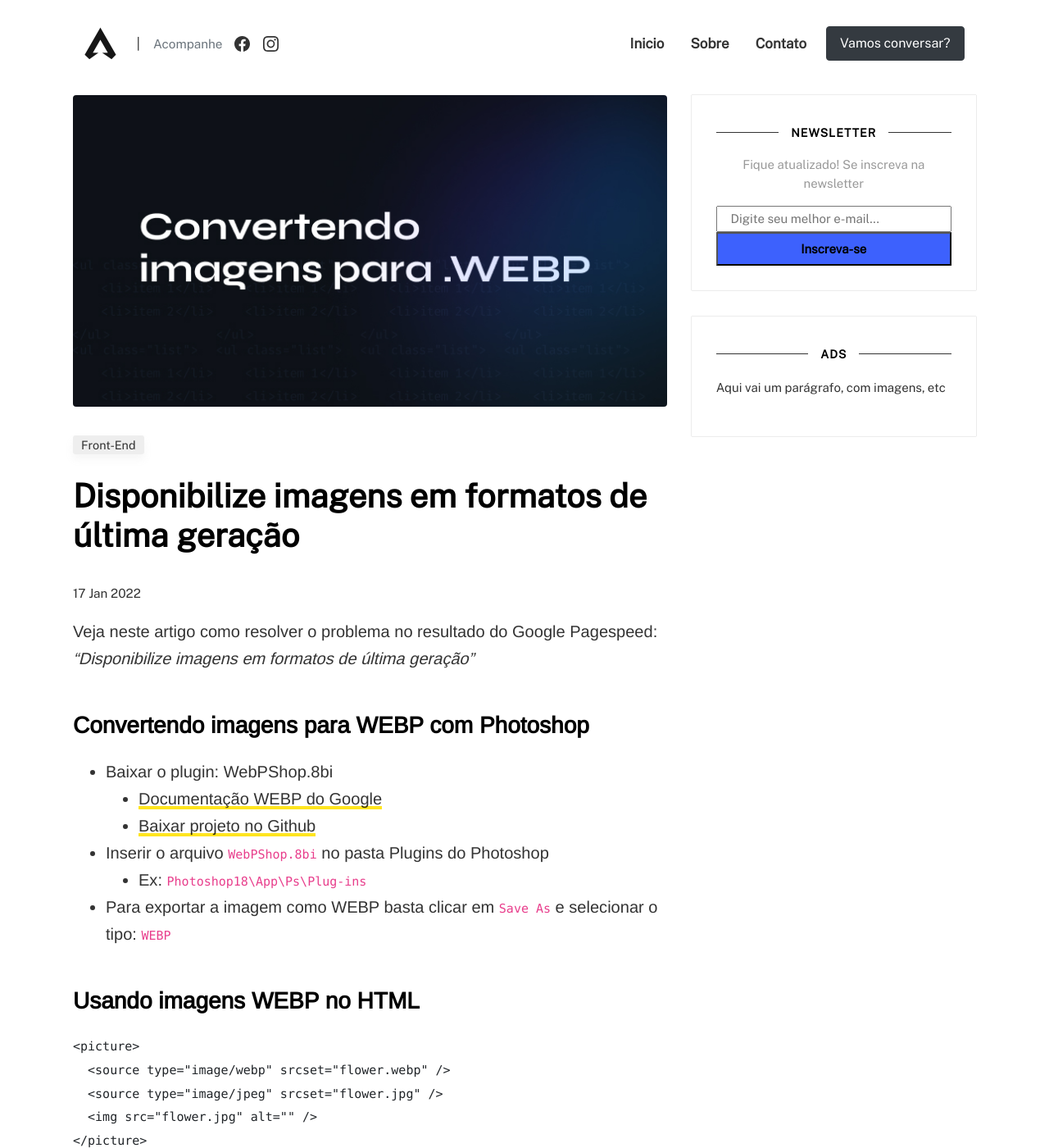
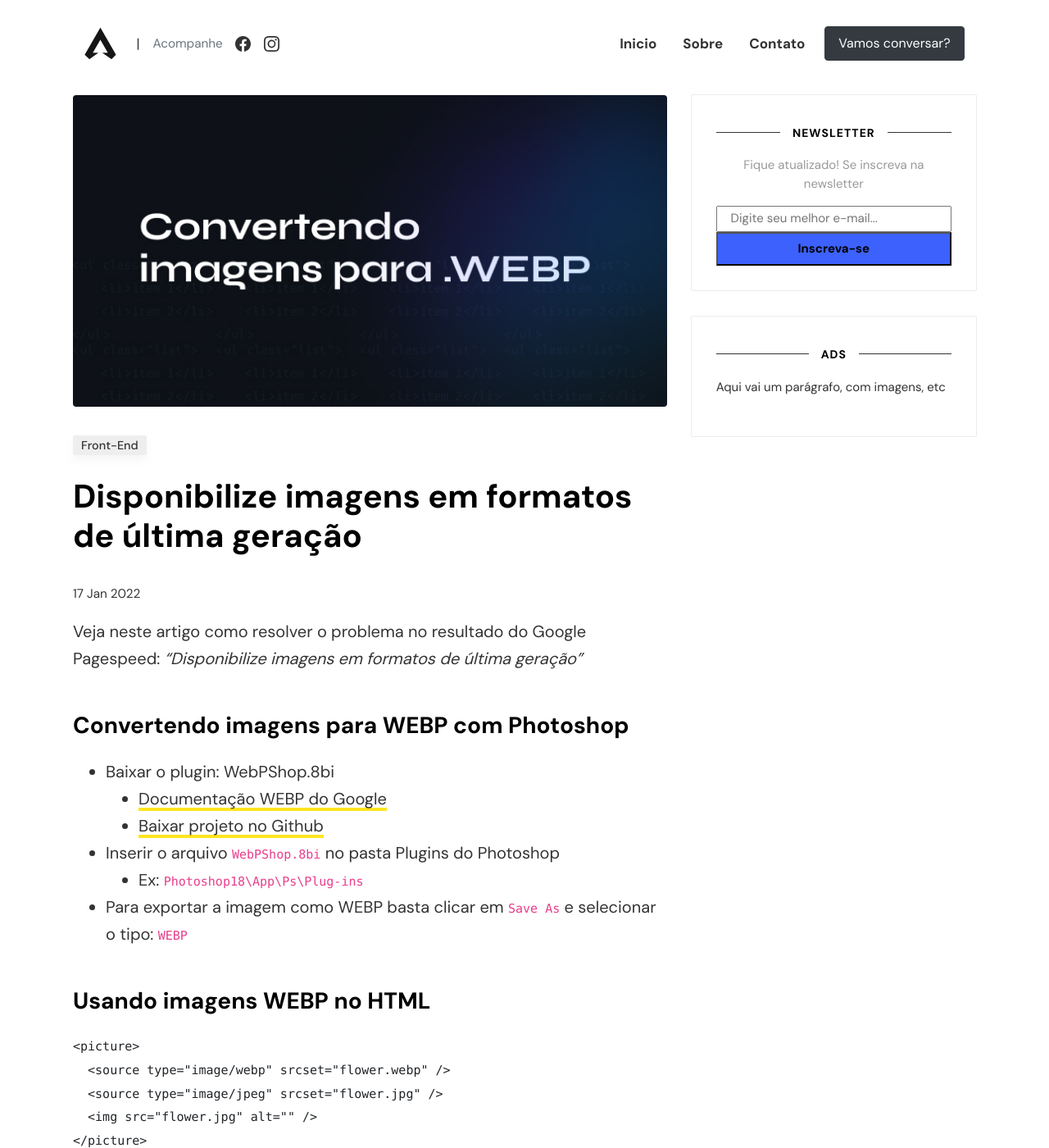
Before and after one commit to matheuscostadesign/blog, a Jekyll site: the page built from _posts/2022-01-17-disponibilize-imagens-em-formatos-de-ultima-geracao.md, in a window 1280 px wide and 1400 px high. Shown: the whole window at 82% size. Built offline with Jekyll 4.4.1, drawn with Linux system fonts in a browser that asks for light colours; comment, search, counter and statistics services are not loaded.

Commit message:
DM Sans como fonte padrao

```diff
--- a/assets/css/theme.scss
+++ b/assets/css/theme.scss
@@ -10,6 +10,7 @@
 
 @import url('https://fonts.googleapis.com/css2?family=Public+Sans&display=swap');
 @import url('https://fonts.googleapis.com/css2?family=Arimo&display=swap');
+@import url('https://fonts.googleapis.com/css2?family=DM+Sans:wght@400;500;700&display=swap');
 
 /* add additional CSS rules below */
 html {
@@ -20,7 +21,7 @@
     background:#fff;
     font-size:17px;
     transition: all 200ms linear;
-    font-family: 'Public Sans', sans-serif;
+    font-family: 'DM Sans', sans-serif;
     line-height:1.7;
     color: #333;
     overflow-x:hidden;
@@ -28,7 +29,7 @@
 
 }
 .serif-font {
-    font-family: 'Arimo', sans-serif;
+    font-family: 'DM Sans', sans-serif;
 }
 
 @media (max-width: 1366px) {
@@ -543,8 +544,8 @@
 .sidebar-right .sidebar {max-width:inherit;}
 
 .article-post .h1, .article-post .h2, .article-post .h3, .article-post .h4, .article-post .h5, .article-post .h6, .article-post h1, .article-post h2, .article-post h3, .article-post h4, .article-post h5, .article-post h6 {
-    font-weight: 600;
-    font-family: 'Arimo', sans-serif;
+    font-weight: 700;
+    font-family: 'DM Sans', sans-serif;
     margin-top: 3rem;
 }
 
```
